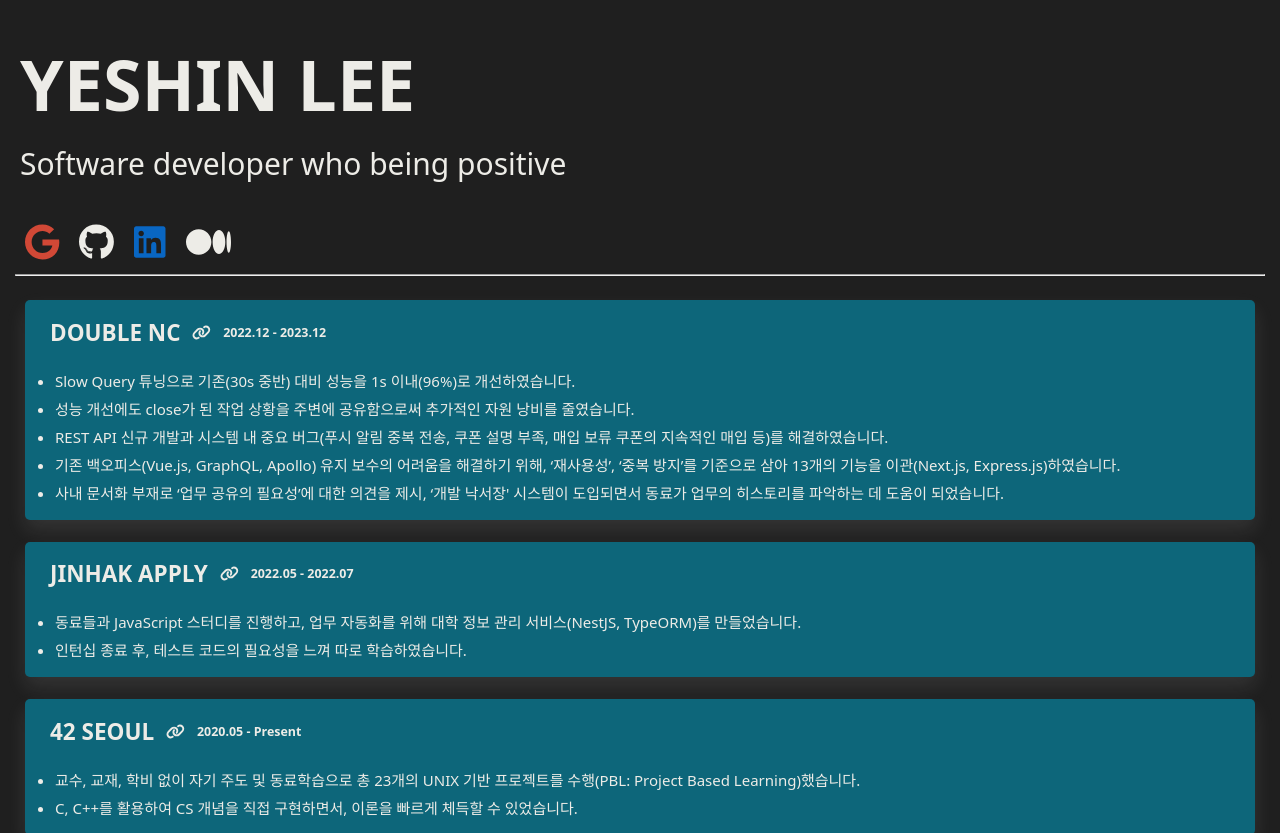
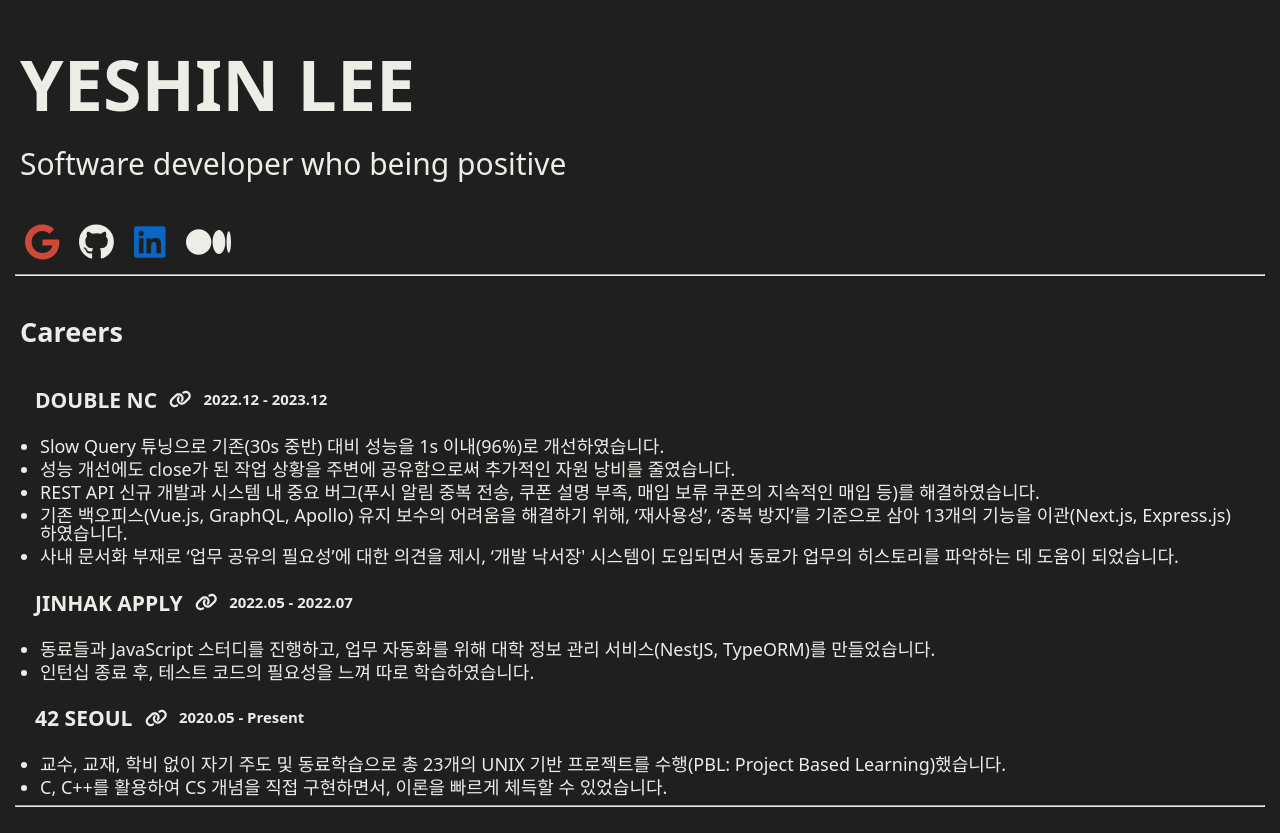
Before and after one commit to yeslee-v/personal_homepage, a Next.js app: page / in a window 1280 px wide. Shown: the part 119-952 px from the top of the page. Built offline with nearby package versions, Linux system fonts and the light colour scheme.

Commit message:
Add title

```diff
--- a/src/components/careers.tsx
+++ b/src/components/careers.tsx
@@ -11,11 +11,13 @@
 
 const Careers = () => {
   return (
-    <div className={styles.careers}>
+    <section className={styles.careers}>
+      <h2>Careers</h2>
+      <div>
         {careersDetail.map((career, index) => (
-        <section key={index} className={styles.careerInfo}>
+          <section key={index} className={styles.careerBox}>
             <div className={styles.careerTitle}>
-            <h2>{career.name}</h2>
+              <h3>{career.name}</h3>
               <a
                 href={`${MEDIUM_URL}${career.blogPostPath}`}
                 target="_blank"
@@ -33,6 +35,7 @@
           </section>
         ))}
       </div>
+    </section>
   );
 };
 
```
Lines whose indentation alone changed are shown as unchanged.
